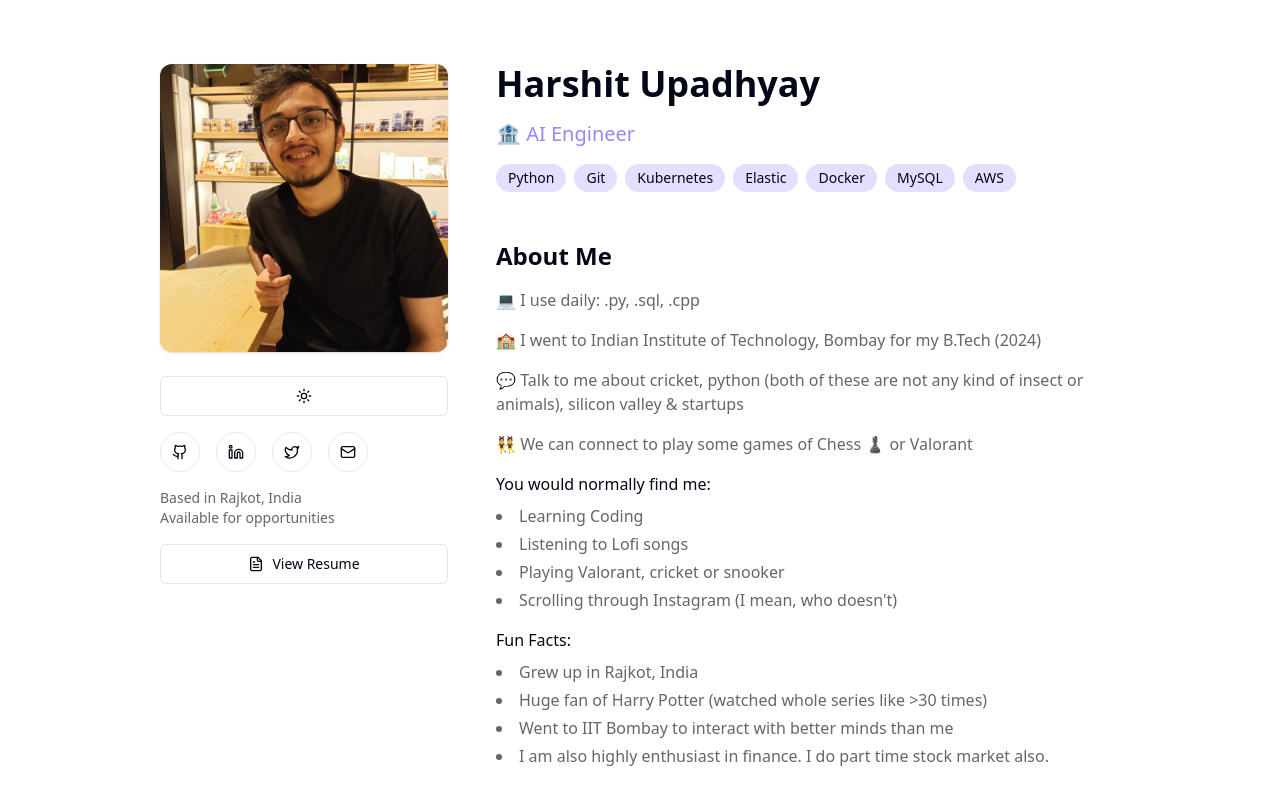
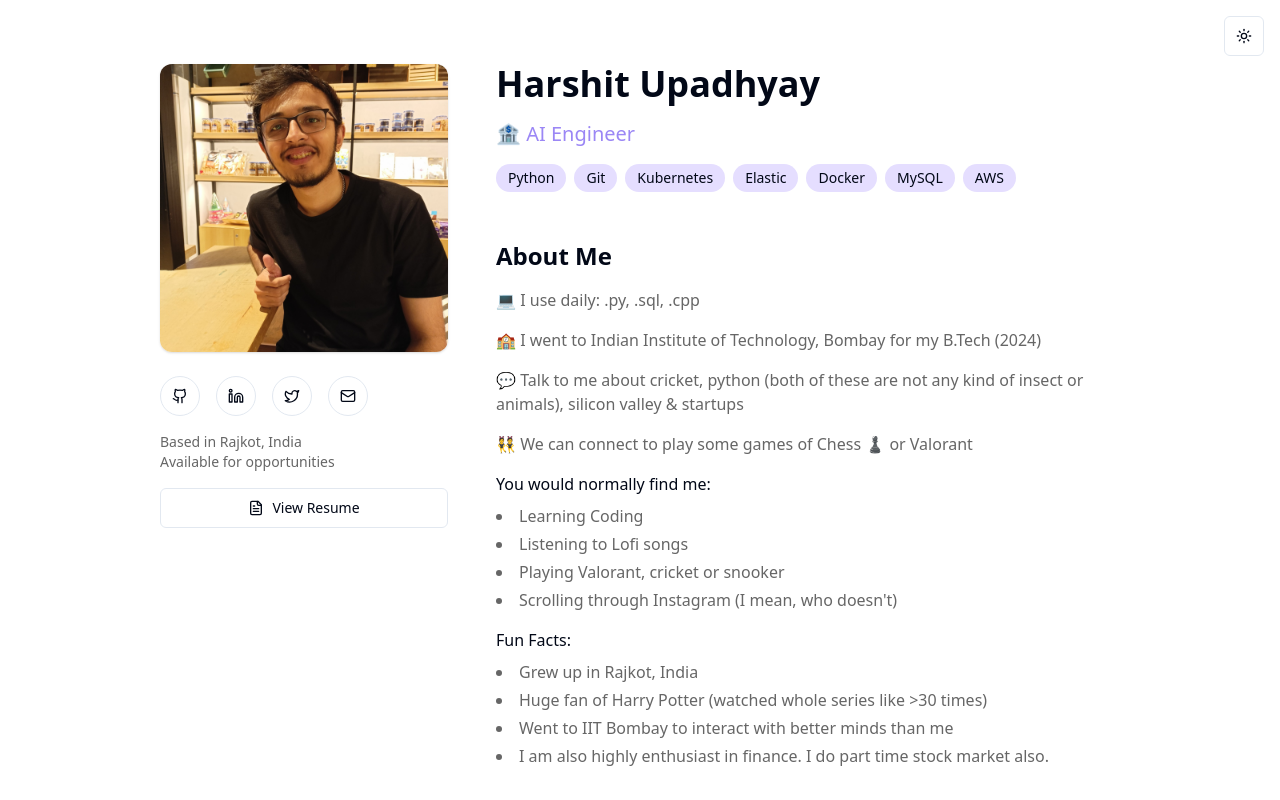
Before and after one commit to GameChaser782/gamechaser782.github.io, a React (Vite) app: page / in a window 1280 px wide. Shown: the top 800 px of the page. Built offline with nearby package versions, Linux system fonts and the light colour scheme.

Commit message:
Fix button functionality and layout
Updated the button to ensure it functions correctly and repositioned it to the top right corner as a toggle type button. Added additional social links and updated the content to reflect the user's information and resume link.
[skip gpt_engineer]

```diff
--- a/src/components/SocialLinks.tsx
+++ b/src/components/SocialLinks.tsx
@@ -5,17 +5,17 @@ const SocialLinks = () => {
   const socialLinks = [
     {
       icon: <Github className="w-5 h-5" />,
-      href: "https://github.com",
+      href: "https://github.com/GameChaser782",
       label: "GitHub"
     },
     {
       icon: <Linkedin className="w-5 h-5" />,
-      href: "https://linkedin.com",
+      href: "https://www.linkedin.com/in/harshit-upadhyay-57573a146/",
       label: "LinkedIn"
     },
     {
       icon: <Twitter className="w-5 h-5" />,
-      href: "https://twitter.com",
+      href: "https://twitter.com/GameChaser782",
       label: "Twitter"
     },
     {
--- a/src/pages/Index.tsx
+++ b/src/pages/Index.tsx
@@ -25,7 +25,18 @@ const Index = () => {
   ];
 
   return (
-    <div className="min-h-screen bg-background">
+    <div className="min-h-screen bg-background relative">
+      <Button
+        variant="outline"
+        size="icon"
+        className="fixed top-4 right-4 z-50"
+        onClick={() => setTheme(theme === "dark" ? "light" : "dark")}
+      >
+        <Sun className="h-4 w-4 rotate-0 scale-100 transition-all dark:-rotate-90 dark:scale-0" />
+        <Moon className="absolute h-4 w-4 rotate-90 scale-0 transition-all dark:rotate-0 dark:scale-100" />
+        <span className="sr-only">Toggle theme</span>
+      </Button>
+
       <div className="max-w-5xl mx-auto px-4 py-16 sm:px-6 lg:px-8">
         <div className="grid grid-cols-1 lg:grid-cols-3 gap-12">
           {/* Left Column - Photo and Contact */}
@@ -39,16 +50,6 @@ const Index = () => {
                 />
               </div>
               <div className="space-y-4">
-                <Button
-                  variant="outline"
-                  size="icon"
-                  className="w-full"
-                  onClick={() => setTheme(theme === "dark" ? "light" : "dark")}
-                >
-                  <Sun className="h-4 w-4 rotate-0 scale-100 transition-all dark:-rotate-90 dark:scale-0" />
-                  <Moon className="absolute h-4 w-4 rotate-90 scale-0 transition-all dark:rotate-0 dark:scale-100" />
-                  <span className="sr-only">Toggle theme</span>
-                </Button>
                 <SocialLinks />
                 <div className="text-sm text-muted-foreground">
                   <p>Based in Rajkot, India</p>
@@ -56,7 +57,7 @@ const Index = () => {
                 </div>
                 <Button variant="outline" className="w-full" asChild>
                   <a
-                    href="YOUR_RESUME_DRIVE_LINK_HERE"
+                    href="https://docs.google.com/document/d/1j_K-Vj3oy82hYN9aO1069h7P4hs8S7Nnkvtb4JrqvX0/edit?usp=sharing"
                     target="_blank"
                     rel="noopener noreferrer"
                     className="flex items-center gap-2"
```
